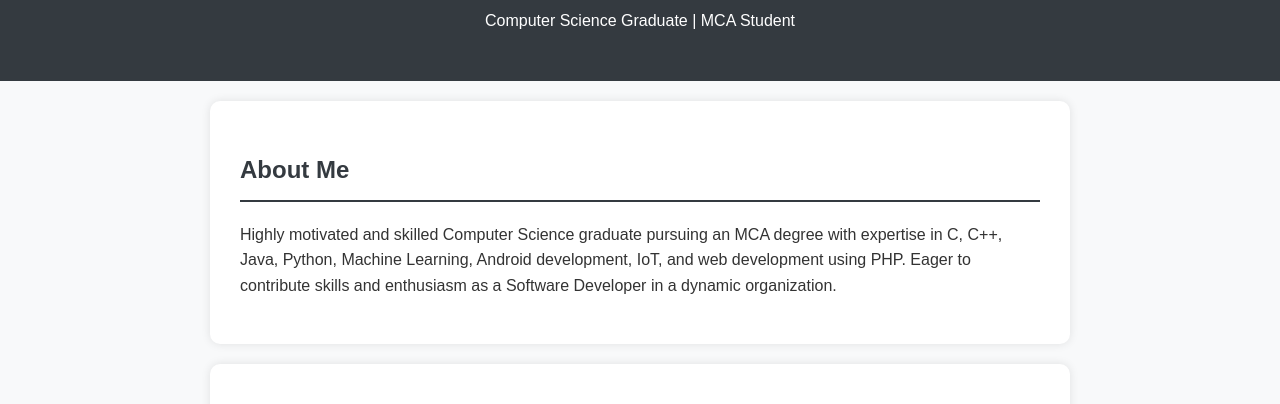
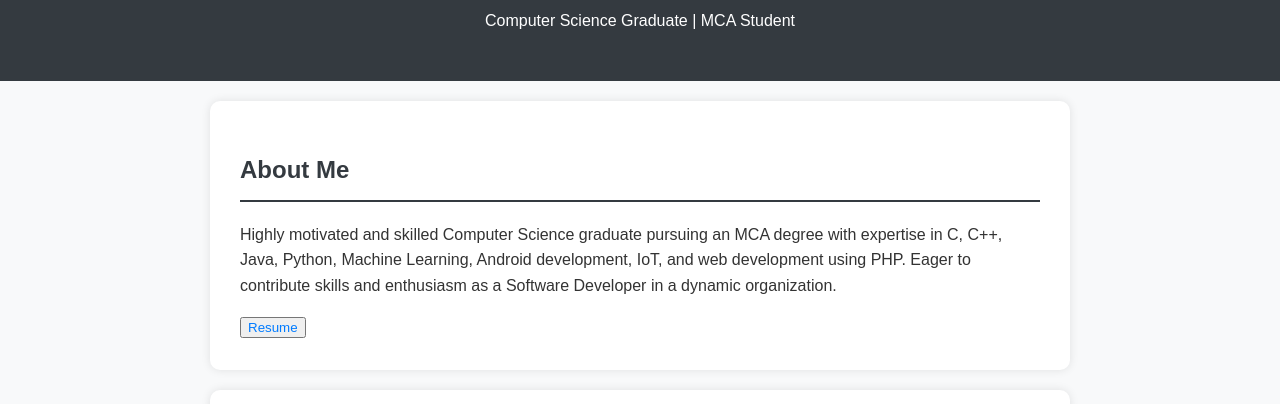
Before and after one commit to vivekGitLearn/portfolio, a plain HTML site: page index.html in a window 1280 px wide. Shown: the part 396-800 px from the top of the page. Drawn offline with Linux system fonts and the light colour scheme.

Commit message:
update 4
adding resume

```diff
--- a/index.html
+++ b/index.html
@@ -132,6 +132,7 @@
             skills
             and enthusiasm as a Software Developer in a dynamic organization.
         </p>
+        <button class="btn btn-primary"><a href="img\vivek kumar.pdf" target="_blank">Resume</a></button>
     </section>
 
     <section>
```
Also changed, not shown: 1 other file.
